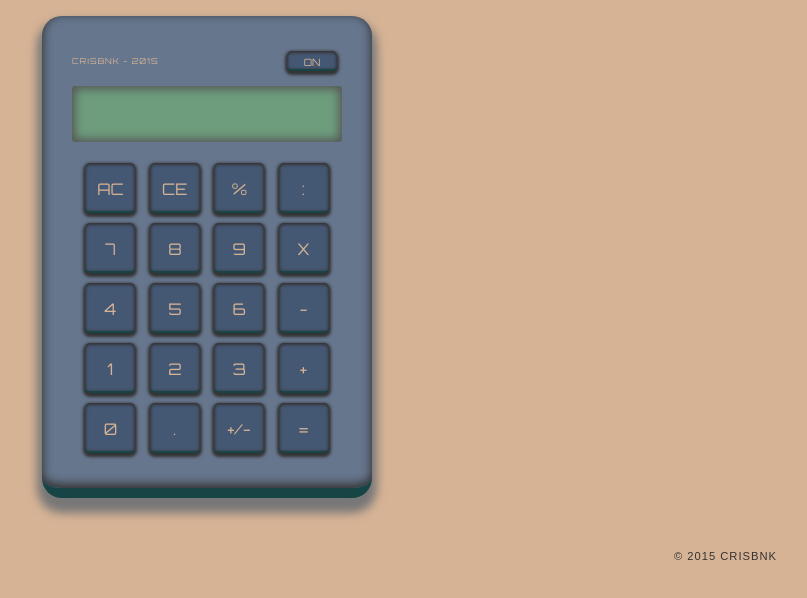
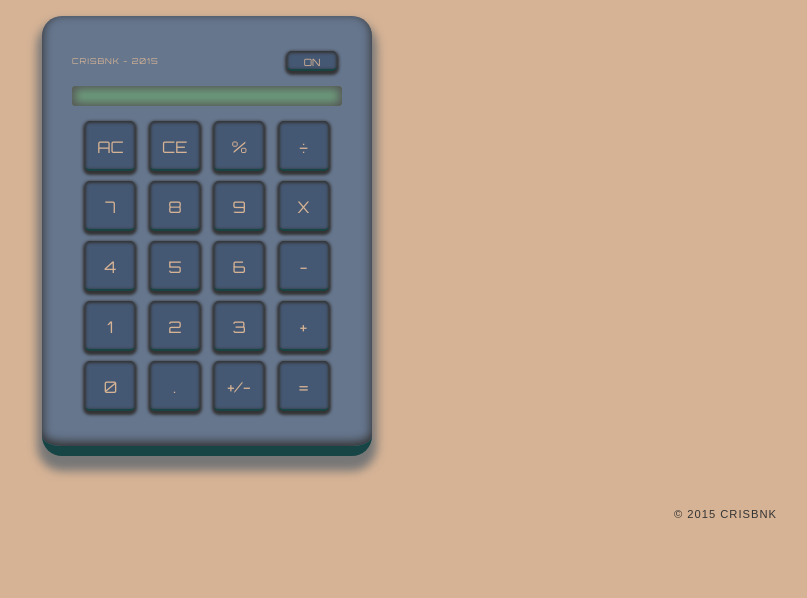
Before and after one commit to crisbnk/code-excercises, a plain HTML site: page ziplines/calculator/index.html in a window 1280 px wide. Shown: the part 134-732 px from the top of the page, without its empty margins (433-1240 px from the left). Drawn offline with nearby package versions, Linux system fonts and the light colour scheme.

Commit message:
Update index.html

```diff
--- a/ziplines/calculator/index.html
+++ b/ziplines/calculator/index.html
@@ -32,15 +32,15 @@
             </p>
             <button class='onOff pull-right' type="button" name="onOff" id='onOff'>ON</button>
           </div>
-          <textarea type="text" id="screen" maxlength="12" rows="1">
+          <div id="screen">
 
-          </textarea>
+          </div>
           <div id="operations">
             <div class="row">
               <button class="clear" type="button" name="ac" id="ac">AC</button>
               <button class="clear" type="button" name="ce" id="ce">CE</button>
               <button class="percent" type="button" name="percent" id="percent">%</button>
-              <button class="ops" type="button" name="divide">:</button>
+              <button class="ops" type="button" name="divide">&divide;</button>
             </div>
             <div class="row">
               <button class="num" type="button" name="7">7</button>
```
